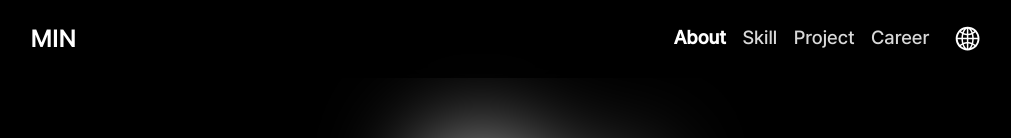
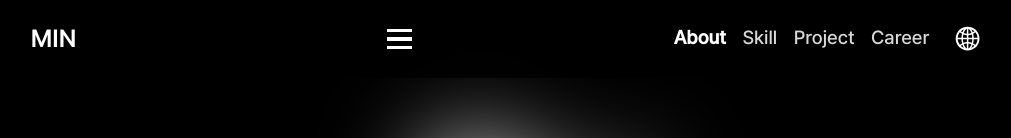
Before and after one commit to owni14/owni14.me, a Next.js app: page / in a window 1280 px wide. Shown: the top 138 px of the page, without its empty margins (134-1145 px from the left). Built offline with nearby package versions, Linux system fonts and the light colour scheme.

Commit message:
[Style] Hamburger UI

```diff
--- /dev/null
+++ b/app/_components/_hamburger/index.tsx
@@ -0,0 +1,18 @@
+"use client";
+import { useState } from "react";
+import cx from "classnames";
+import "./styles.scss";
+
+const Hamburger = () => {
+    const [isClick, setIsClick] = useState<boolean>(false);
+
+    return (
+        <div id="hamburger-wrapper" onClick={() => setIsClick(prev => !prev)}>
+            <div className={cx({ change: isClick })}></div>
+            <div className={cx({ change: isClick })}></div>
+            <div className={cx({ change: isClick })}></div>
+        </div>
+    );
+};
+
+export default Hamburger;
--- /dev/null
+++ b/app/_components/_hamburger/styles.scss
@@ -0,0 +1,28 @@
+@import "@public/styles/_variables.scss";
+
+#hamburger-wrapper {
+    cursor: pointer;
+    padding: 0.5rem;
+
+    div {
+        background-color: $white;
+        width: 3rem;
+        height: 0.4rem;
+        transition: 0.4s;
+        &:nth-child(2) {
+            margin: 0.6rem 0;
+        }
+
+        &.change {
+            &:nth-child(1) {
+                transform: translate(0, 1rem) rotate(-45deg);
+            }
+            &:nth-child(2) {
+                opacity: 0;
+            }
+            &:nth-child(3) {
+                transform: translate(0, -1rem) rotate(45deg);
+            }
+        }
+    }
+}
--- a/app/_components/_layout/Header.tsx
+++ b/app/_components/_layout/Header.tsx
@@ -5,6 +5,7 @@ import { useContext, useEffect, useState } from "react";
 import i18next from "i18next";
 import { LangContext } from "@app/contexts/Language";
 import LangSelectBox from "../_selectBox";
+import Hamburger from "../_hamburger";
 
 const Header = () => {
     const { lang, setLang } = useContext(LangContext);
@@ -69,6 +70,7 @@ const Header = () => {
             <Link className="title" href="https://www.owni14.me/" as={`/`} onClick={onClickLogo}>
                 MIN
             </Link>
+            <Hamburger />
             <div className="right-area">
                 <ul className="nav-link">
                     {navList.map(nav => (
```
